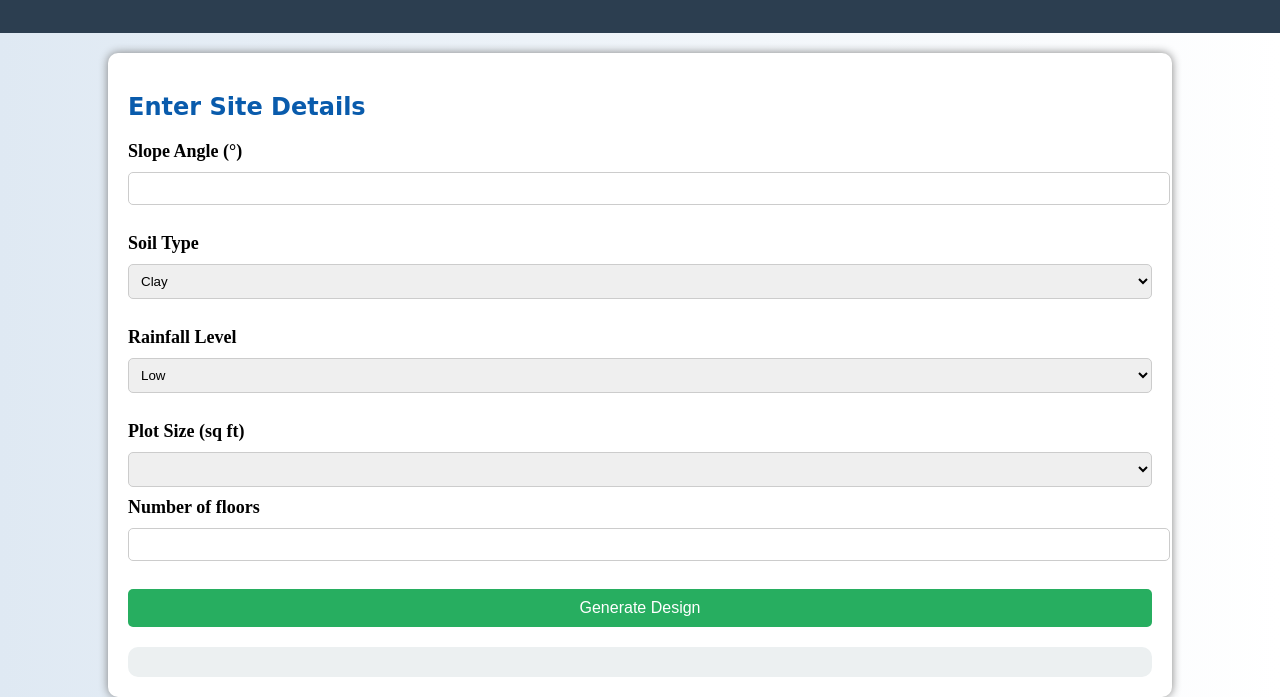
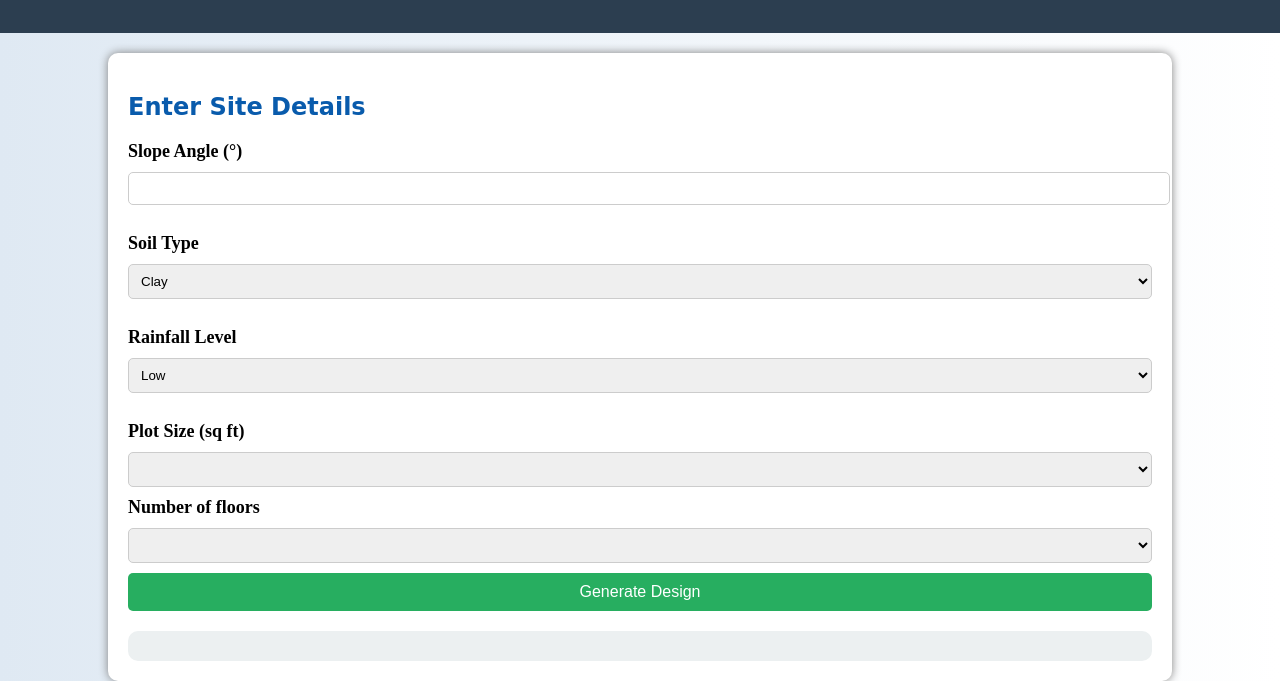
Before and after one commit to gksupertech6/hillbuild, a plain HTML site: page index.html in a window 1280 px wide. Shown: the part 122-819 px from the top of the page. Drawn offline with Linux system fonts and the light colour scheme.

Commit message:
Update index.html

```diff
--- a/index.html
+++ b/index.html
@@ -129,7 +129,12 @@
 
         </select>
         <label>Number of floors</label>
-        <input type="number" id="floor"><br></br>
+        <select id="floor">
+            <option value="select"></option>
+            <option value="1">1</option>
+            <option value="2">2</option>
+        </select>
+
         <button onclick="generateDesign()">Generate Design</button>
 
         <div class="output" id="result"></div>
```
